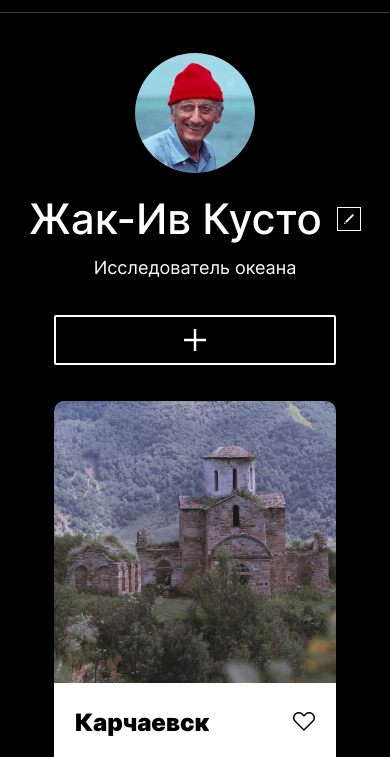
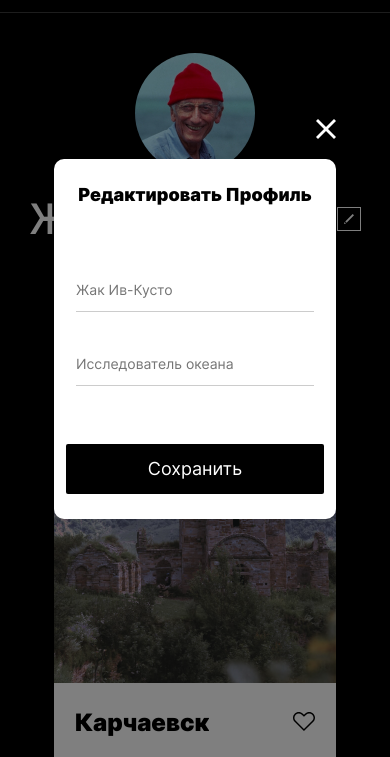
Before and after one commit to AmourDamage/mesto, a plain HTML site: page index.html in a window 390 px wide. Both pictures are taken after a click on the button 348 px from the left and 302 px from the top of the page. Shown: the part 83-840 px from the top of the page. Drawn offline with Linux system fonts and the light colour scheme.

Commit message:
проект доделан

```diff
--- /dev/null
+++ b/blocks/popup/__button-close/popup__button-close.css
@@ -0,0 +1,27 @@
+.popup__button-close {
+    background: url(../../../images/close-btn.svg);
+    background-repeat: no-repeat;
+    background-position: center;
+    background-size: cover;
+
+    min-width: 32px;
+    min-height: 32px;
+    border: none;
+
+    padding: 0;
+
+    position: absolute;
+    right: -45px;
+    top: -45px;
+}
+
+
+
+@media (max-width: 768px) {
+    .popup__button-close {
+        min-width: 20px;
+        min-height: 20px;
+        right: 0;
+        top: -40px;
+    }
+}
--- /dev/null
+++ b/blocks/popup/__button/popup__button.css
@@ -0,0 +1,22 @@
+.popup__button {
+    background: #000000;
+    border-radius: 2px;
+    font-weight: 400;
+    font-size: 18px;
+    line-height: 22px;
+    text-align: center;
+    color: #FFFFFF;
+
+    padding: 14px 124px 18px 124px;
+    margin: 0px 0px 37px;
+
+    border: none;
+
+ }
+
+ @media (max-width: 768px) {
+    .popup__button {
+        padding: 14px 82px 14px 82px;
+        margin-bottom: 25px;
+    }
+}
--- /dev/null
+++ b/blocks/popup/__container/popup__container.css
@@ -0,0 +1,20 @@
+.popup__container {
+    display: flex;
+    justify-content: center;
+    align-items: center;
+    flex-direction: column;
+
+    background-color: #fff;
+    position: relative;
+
+    max-width: 430px;
+    width: 100%;
+    border-radius: 10px;
+
+}
+
+@media (max-width: 768px) {
+    .popup__container {
+        max-width: 282px;
+    }
+}
--- /dev/null
+++ b/blocks/popup/__form/popup__form.css
@@ -0,0 +1,6 @@
+.popup__form {
+    display: flex;
+    align-items: center;
+    flex-direction: column;
+    justify-content: center;
+}
--- /dev/null
+++ b/blocks/popup/__input/_type/popup__input_type_job.css
@@ -0,0 +1,12 @@
+.popup__input_type_job {
+    margin: 43px 0px 61px;
+    padding: 0px 0px 13px 0px;
+}
+
+@media (max-width: 768px) {
+    .popup__input_type_job {
+        margin-bottom: 58px;
+
+
+    }
+}
--- /dev/null
+++ b/blocks/popup/__input/popup__input.css
@@ -0,0 +1,23 @@
+.popup__input {
+
+    border: none;
+    border-bottom: 1px solid rgba(0, 0, 0, 0.2);
+
+    padding: 0px 0px 13px 0px;
+
+    min-width: 358px;
+    box-sizing: border-box;
+
+    font-weight: 400;
+    font-size: 14px;
+    line-height: 17px;
+    color: #000000;
+
+
+}
+
+@media (max-width: 768px) {
+    .popup__input {
+        min-width: 238px;
+    }
+}
--- /dev/null
+++ b/blocks/popup/__title/popup__title.css
@@ -0,0 +1,17 @@
+.popup__title {
+    font-weight: 900;
+    font-size: 24px;
+    line-height: 29px;
+    color: #000000;
+
+    margin: 34px 0px 54px 0px;
+    padding: 0;
+}
+
+@media (max-width: 768px) {
+.popup__title {
+    font-size: 18px;
+    line-height: 22px;
+    margin: 25px 0px 75px 0px;
+    }
+}
--- /dev/null
+++ b/blocks/popup/_opened/popup_opened.css
@@ -0,0 +1,5 @@
+.popup_opened {
+    display: flex;
+    align-items: center;
+    justify-content: center;
+}
--- /dev/null
+++ b/blocks/popup/popup.css
@@ -0,0 +1,10 @@
+.popup {
+    position: fixed;
+    left: 0;
+    right: 0;
+    top: 0;
+    bottom: 0;
+    background-color: rgba(0, 0, 0, 0.5);
+
+    display: none;
+}
--- a/index.html
+++ b/index.html
@@ -91,6 +91,19 @@
             </li>
         </ul>
     </section>
+
+    <div class="popup">
+        <div class="popup__container">
+            <h2 class="popup__title">Редактировать Профиль</h2>
+            <form action="" class="popup__form">
+                <input type="text" class="popup__input popup__input_type_name" placeholder="Жак Ив-Кусто">
+                <input type="text" class="popup__input popup__input_type_job" placeholder="Исследователь океана">
+                <button class="popup__button button" type="submit">Сохранить</button>
+            </form>
+
+             <button class="popup__button-close button"></button>
+        </div>
+    </div>
    </main>
 
    <footer class="footer">
@@ -100,6 +113,6 @@
    </footer>
 
 
-
+ <script src="./scripts/index.js"></script>
 </body>
 </html>
--- a/pages/index.css
+++ b/pages/index.css
@@ -28,5 +28,19 @@
 @import url(../blocks/places/__button/places__button.css);
 @import url(../blocks/places/__heart-icon/places__heart-icon.css);
 
+
+@import url(../blocks/popup/popup.css);
+@import url(../blocks/popup/_opened/popup_opened.css);
+@import url(../blocks/popup/__container/popup__container.css);
+@import url(../blocks/popup/__title/popup__title.css);
+@import url(../blocks/popup/__form/popup__form.css);
+@import url(../blocks/popup/__input/popup__input.css);
+@import url(../blocks/popup/__input/_type/popup__input_type_job.css);
+@import url(../blocks/popup/__button/popup__button.css);
+@import url(../blocks/popup/__button-close/popup__button-close.css);
+
+
+
+
 @import url(../blocks/footer/footer.css);
 @import url(../blocks/footer/__copyright/footer__copyright.css);
--- /dev/null
+++ b/scripts/index.js
@@ -0,0 +1,33 @@
+const container = document.querySelector('.person__container');
+const popupButton = container.querySelector('.person__button');
+const popupModal = document.querySelector('.popup');
+const popupContainer = popupModal.querySelector('.popup__container');
+const popupClose = popupModal.querySelector('.popup__button-close');
+
+
+let formElement = popupModal.querySelector('.popup__form');
+
+let nameInput = popupModal.querySelector('.popup__input_type_name');
+let jobInput = popupModal.querySelector('.popup__input_type_job');
+
+let personTitle = container.querySelector('.person__title');
+let personSubtitle = container.querySelector('.person__subtitle');
+
+
+function handleFormSubmit (evt) {
+    evt.preventDefault();
+    personTitle.textContent = nameInput.value;
+    personSubtitle.textContent = jobInput.value;
+    openPopup();
+}
+
+formElement.addEventListener('submit', handleFormSubmit);
+
+
+function openPopup() {
+    popupModal.classList.toggle('popup_opened');
+}
+
+
+popupButton.addEventListener('click', openPopup);
+popupClose.addEventListener('click', openPopup);
```
Also changed, not shown: images/close-btn.svg (added).
